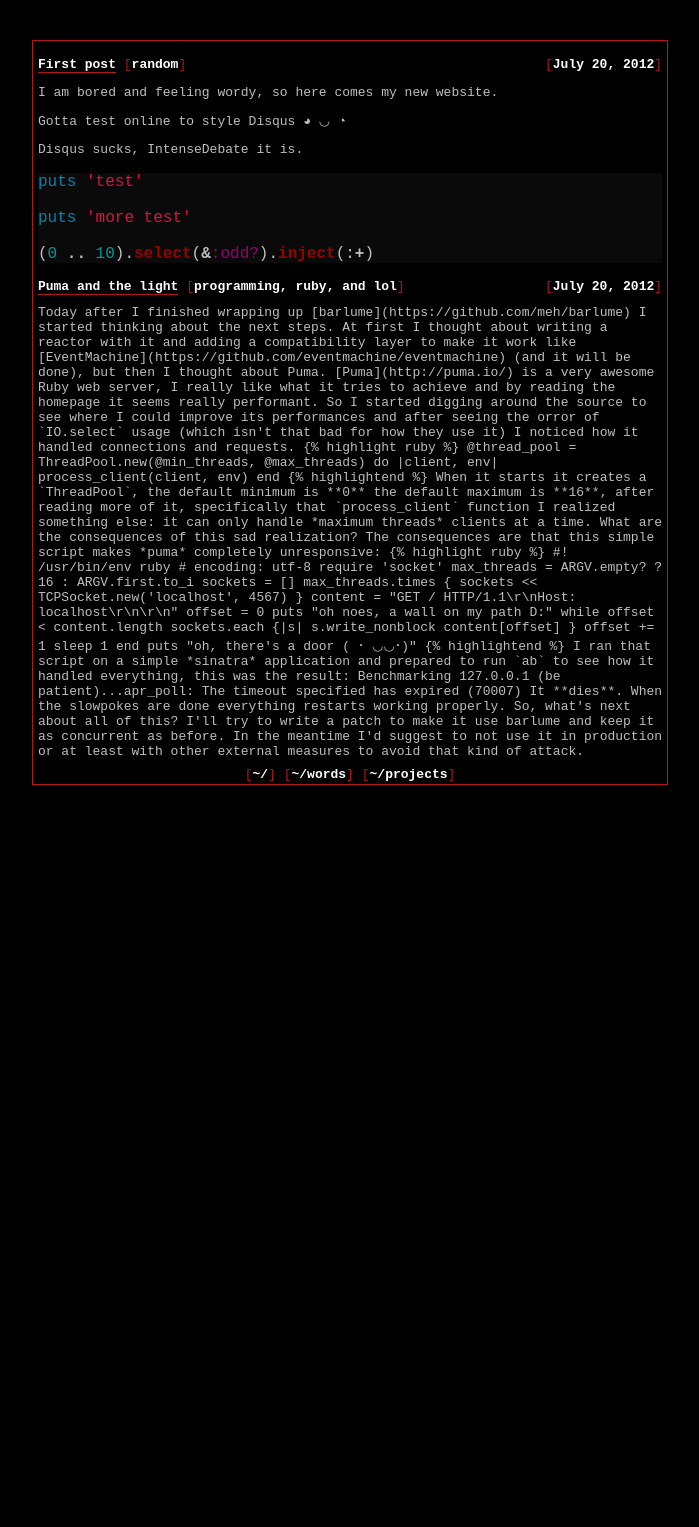
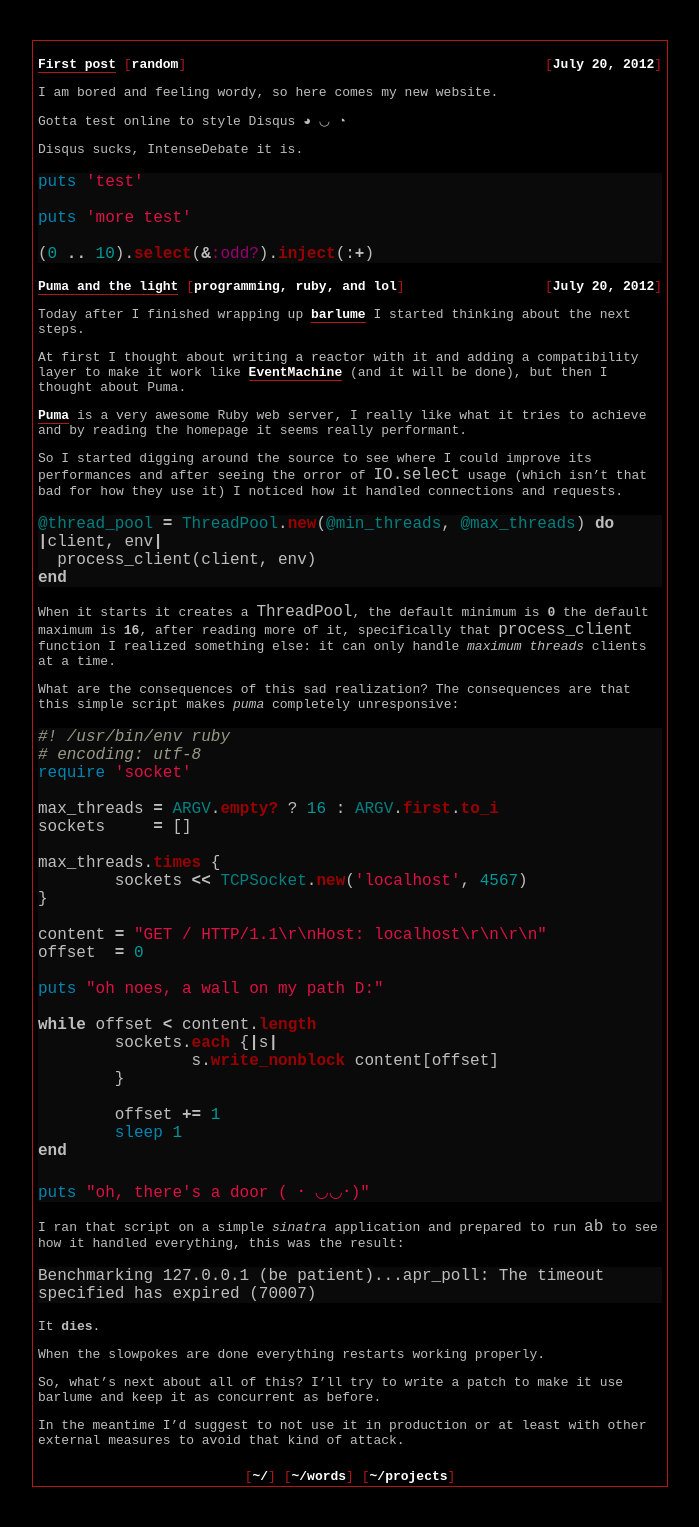
Before and after one commit to meh/meh.github.io, a Jekyll site: the page built from index.html, in a window 1280 px wide. Shown: the whole page, without its empty margins (290-989 px from the left). Built offline with Jekyll 4.4.1, drawn with Linux system fonts in a browser that asks for light colours; before the commit the page ends 900 px from its top, so only the background shows below that.

Commit message:
post: fix broken template

```diff
--- a/_posts/programming/2012-07-20-puma-and-the-light.md
+++ b/_posts/programming/2012-07-20-puma-and-the-light.md
@@ -27,7 +27,7 @@ noticed how it handled connections and requests.
 @thread_pool = ThreadPool.new(@min_threads, @max_threads) do |client, env|
   process_client(client, env)
 end
-{% highlightend %}
+{% endhighlight %}
 
 When it starts it creates a `ThreadPool`, the default minimum is **0** the default maximum is **16**,
 after reading more of it, specifically that `process_client` function I realized something else:
@@ -63,7 +63,7 @@ while offset < content.length
 end
 
 puts "oh, there's a door ( ･ ◡◡･)"
-{% highlightend %}
+{% endhighlight %}
 
 I ran that script on a simple *sinatra* application and prepared to run `ab` to see
 how it handled everything, this was the result:
```
